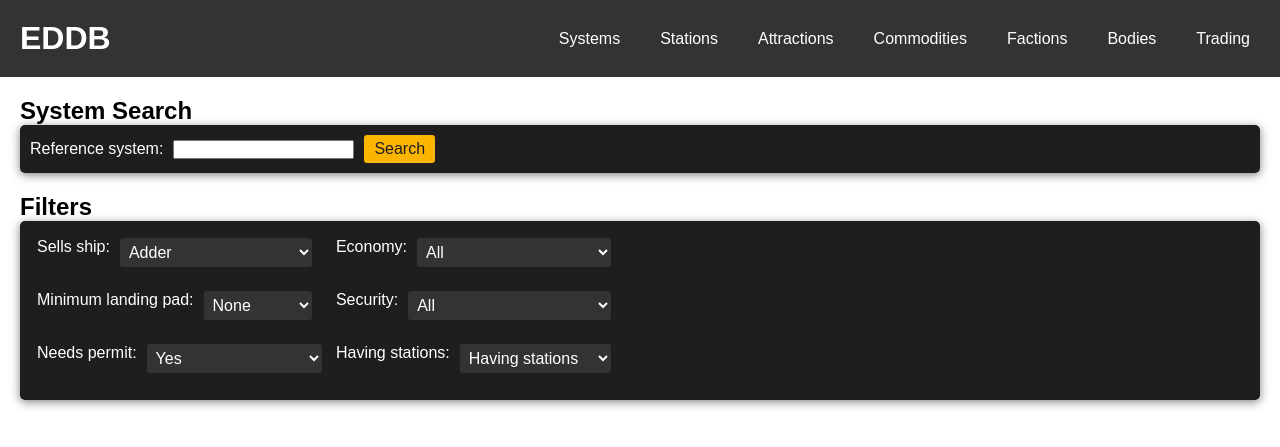
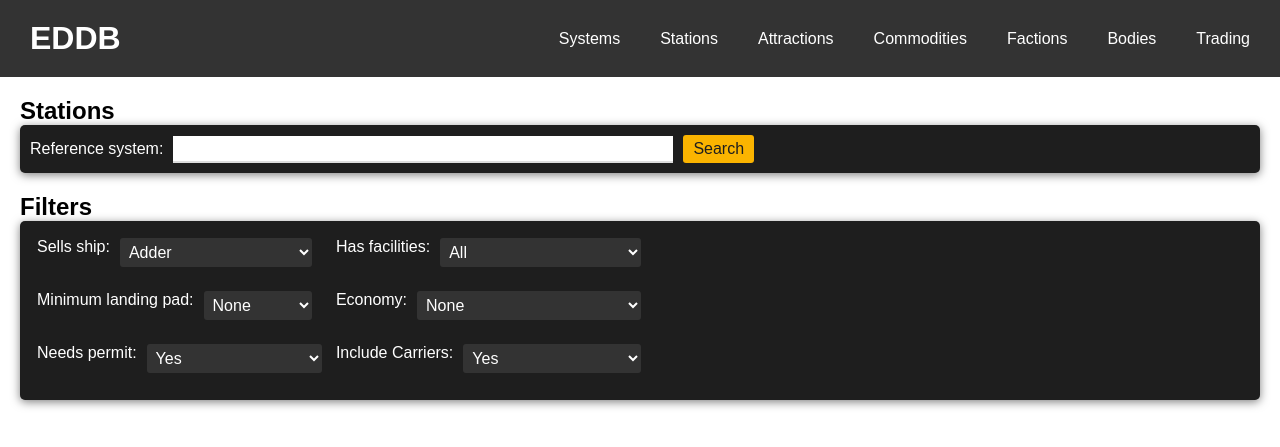
Before and after one commit to ed-pilots-network/frontend, a PHP site: page /stations.php in a window 1280 px wide. Shown: the top 447 px of the page. Run offline with PHP 8.4, Linux system fonts and the light colour scheme.

Commit message:
bug fixes

```diff
--- a/eddb2/index.php
+++ b/eddb2/index.php
@@ -7,7 +7,7 @@
 </head>
 <body>
     <header>
-        <h1>EDDB</h1>
+        <h1><a href="/eddb2">EDDB</a></h1>
         <nav>
             <ul>
                 <li><a href="/eddb2/systems.php">Systems</a></li>
--- a/eddb2/stations.php
+++ b/eddb2/stations.php
@@ -7,7 +7,7 @@
 </head>
 <body>
     <header>
-        <h1>EDDB</h1>
+        <h1><a href="/eddb2">EDDB</a></h1>
         <nav>
             <ul>
                 <li><a href="/eddb2/systems.php">Systems</a></li>
@@ -22,11 +22,11 @@
     </header>
     <main>
         <section class="hero">
-            <h2>System Search</h2>
+            <h2>Stations</h2>
 
             <form action="stations.php" method="GET">
-                <label for="refsys">Reference system:</label>
-                <input type="text" id="refsys" name="refsys">
+                <label for="system">Reference system:</label>
+                <input type="text" id="system" name="system">
                 <button type="submit">Search</button>
             </form>
         </section>
@@ -73,9 +73,26 @@
 
     <div class="filter-row">
       <div class="filter-group">
+        <label for="facilities">Has facilities:</label>
+        <select id="facilities" name="facilities">
+          <option value="all">All</option>
+          <option value="refuel">Refuel</option>
+          <option value="repair">Repair</option>
+          <option value="restock">Restock</option>
+          <option value="outfitting">Outfitting</option>
+          <option value="shipyard">Shipyard</option>
+          <option value="material trader">Material Trader</option>
+          <option value="technology broker">Technology Broker</option>
+          <option value="interstellar factors">Interstellar Factors</option>
+          <option value="carrier vendor">Carrier Vendor</option>
+          <option value="carrier admin">Carrier Administration</option>
+          <option value="universal cartographics">Universal Cartographics</option>
+        </select>
+      </div>
+      <div class="filter-group">
         <label for="economy">Economy:</label>
         <select id="economy" name="economy">
-          <option value="all">All</option>
+          <option value="none">None</option>
           <option value="agriculture">Agriculture</option>
           <option value="colony">Colony</option>
           <option value="extraction">Extraction</option>
@@ -90,20 +107,10 @@
         </select>
       </div>
       <div class="filter-group">
-        <label for="security">Security:</label>
-        <select id="security" name="security">
-          <option value="all">All</option>
-          <option value="low">Low</option>
-          <option value="medium">Medium</option>
-          <option value="high">High</option>
-        </select>
-      </div>
-      <div class="filter-group">
-        <label for="stations">Having stations:</label>
-        <select id="stations" name="stations">
-          <option value="station">Having stations</option>
-          <option value="planetary">Having planetary</option>
-          <option value="orbital">Having orbital</option>
+        <label for="carriers">Include Carriers:</label>
+        <select id="carriers" name="carriers">
+          <option value="yes">Yes</option>
+          <option value="no">No</option>
         </select>
       </div>
       <div class filter-row>
--- a/eddb2/style.css
+++ b/eddb2/style.css
@@ -43,6 +43,14 @@
 nav ul li a:hover {
     background-color: #fff;
     color: #333;
+}
+
+body header a {
+    color: #fff;
+    text-decoration: none;
+    padding: 10px;
+    border-radius: 5px;
+    transition: background-color 0.3s ease;
 }
 
 main {
@@ -122,6 +130,7 @@
     font-size: 13px;
 }
 
+
 button[type="submit"] {
     margin-left: 10px; /* or any other value that looks good */
 }
```
Also changed, not shown: eddb2/systems.php (+6 -5 lines).
